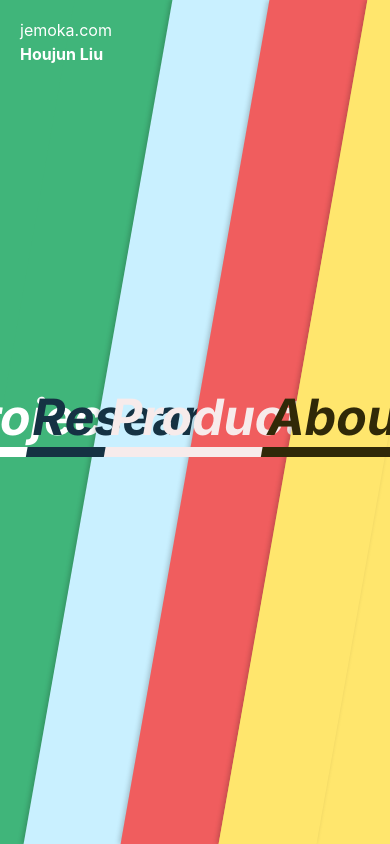
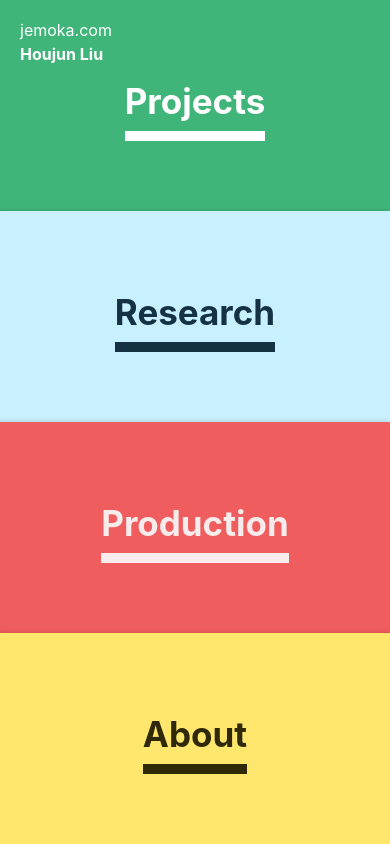
Before and after one commit to Jemoka/jemoka.com, a Next.js app: page / in a window 390 px wide. Built offline with nearby package versions, Linux system fonts and the light colour scheme.

Commit message:
responsive woo

```diff
--- a/package.json
+++ b/package.json
@@ -18,6 +18,7 @@
     "eslint": "8.12.0",
     "eslint-config-next": "12.1.1",
     "postcss": "^8.4.12",
+    "sass": "^1.49.9",
     "tailwindcss": "^3.0.23"
   }
 }
--- a/pages/index.js
+++ b/pages/index.js
@@ -1,5 +1,5 @@
 import Router from 'next/router';
-import styles from "../styles/Home.module.css";
+import styles from "../styles/Home.module.scss";
 
 import { useSpring, animated } from 'react-spring';
 
@@ -15,42 +15,42 @@ function InfoBar() {
 }
 
 function MainNav() {
-    const [ps, psAPI] = useSpring(() => ({ width: "25vw" }));
-    const [rs, rsAPI] = useSpring(() => ({ width: "25vw" }));
-    const [prods, prodsAPI] = useSpring(() => ({ width: "25vw" }));
-    const [as, asAPI] = useSpring(() => ({ width: "25vw" }));
+    const [ps, psAPI] = useSpring(() => ({ width: "25vw", height: "25vh" }));
+    const [rs, rsAPI] = useSpring(() => ({ width: "25vw", height: "25vh" }));
+    const [prods, prodsAPI] = useSpring(() => ({ width: "25vw", height: "25vh" }));
+    const [as, asAPI] = useSpring(() => ({ width: "25vw", height: "25vh" }));
 
     console.log(ps);
 
     return (
         <div className={styles.navbar}>
           <animated.span className={styles.navbaritem} id={styles.projects} style={ps}
-                         onMouseEnter={() => psAPI.start({width: "40vw"})}
-                         onMouseLeave={() => psAPI.start({width: "25vw"})}
+                         onMouseEnter={() => psAPI.start({width: "40vw", height: "40vh"})}
+                         onMouseLeave={() => psAPI.start({width: "25vw", height: "25vh"})}
                          onClick={()=> {
                              psAPI.start({width: "400vw"});
                              Router.push("/projects");
                          }}><a>Projects</a></animated.span>
 
           <animated.span className={styles.navbaritem} id={styles.research} style={rs}
-                         onMouseEnter={() => rsAPI.start({width: "40vw"})}
-                         onMouseLeave={() => rsAPI.start({width: "25vw"})}
+                         onMouseEnter={() => rsAPI.start({width: "40vw", height: "40vh"})}
+                         onMouseLeave={() => rsAPI.start({width: "25vw", height: "25vh"})}
                          onClick={()=> {
                              rsAPI.start({width: "400vw"});
                              Router.push("/research");
                          }}><a>Research</a></animated.span>
 
           <animated.span className={styles.navbaritem} id={styles.production} style={prods}
-                         onMouseEnter={() => prodsAPI.start({width: "40vw"})}
-                         onMouseLeave={() => prodsAPI.start({width: "25vw"})}
+                         onMouseEnter={() => prodsAPI.start({width: "40vw", height: "40vh"})}
+                         onMouseLeave={() => prodsAPI.start({width: "25vw", height: "25vh"})}
                          onClick={()=> {
                              prodsAPI.start({width: "400vw"});
                              Router.push("/production");
                          }}><a>Production</a></animated.span>
 
           <animated.span className={styles.navbaritem} id={styles.about} style={as}
-                         onMouseEnter={() => asAPI.start({width: "40vw"})}
-                         onMouseLeave={() => asAPI.start({width: "25vw"})}
+                         onMouseEnter={() => asAPI.start({width: "40vw", height: "40vh"})}
+                         onMouseLeave={() => asAPI.start({width: "25vw", height: "25vh"})}
                          onClick={()=> {
                              asAPI.start({width: "400vw"});
                              Router.push("/production");
--- a/styles/Home.module.css
+++ b/styles/Home.module.scss
@@ -12,19 +12,44 @@
     height: 100%;
     background: linear-gradient(90deg, var(--green) 50%, var(--yellow) 50%);
 
+    flex-direction: column;
+
+    @screen md {
+        flex-direction: row;
+    }
+
     @apply justify-between;
 }
 
 .navbaritem {
-    width: 25vw;
-    font-weight: 700;
     display: flex;
     justify-content: center;
     align-items: center;
-    transform: skew(-10deg);
-    font-size: 50px;
     cursor: pointer;
+    font-weight: 700;
+
+    font-size: 35px;
+    height: 25vh;
+
+    @screen md {
+        width: 25vw;
+        font-size: 37px;
+        transform: skew(-10deg);
+    }
+
+    @screen lg {
+        font-size: 45px;
+    }
+
+    @media only screen and (max-width: 768px) {
+        width: 100% !important;
+    }
+
+    @media only screen and (min-width: 768px) {
+        height: 100% !important;
+    }
 }
+
 
 .navbaritem > a {
     border-bottom: solid 10px;
```
Also changed, not shown: styles/globals.css (line endings or trailing spaces), 2 other files (tests, documents, lock files or other folders).
